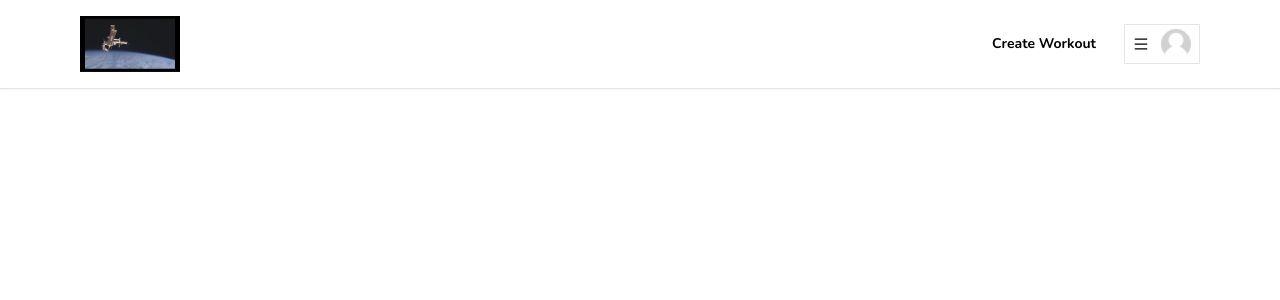
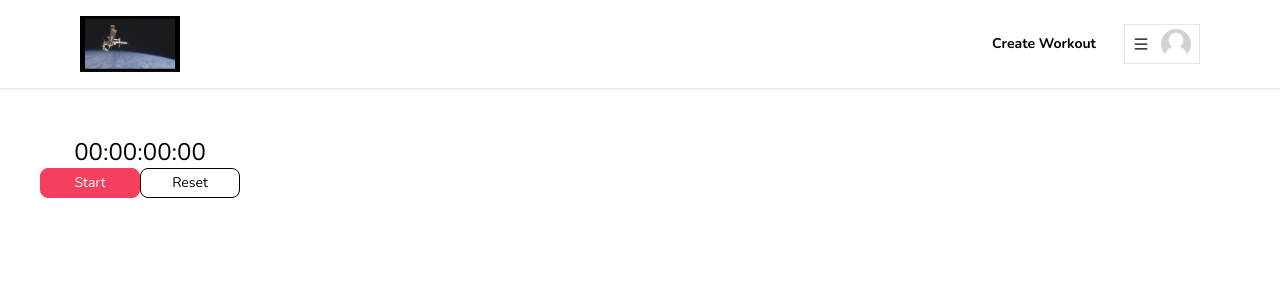
Before and after one commit to paola-pc/WorkItOut-web, a Next.js app: page / in a window 1280 px wide. Shown: the top 300 px of the page. Built offline with nearby package versions, Linux system fonts and the light colour scheme.

Commit message:
WIP: Stopwatch logic

```diff
--- /dev/null
+++ b/app/components/stopwatch/Stopwatch.tsx
@@ -0,0 +1,49 @@
+'use client';
+import { set } from "mongoose";
+import { useEffect, useState } from "react";
+import Button from "../Button";
+
+const Stopwatch = () => {
+  const [time, setTime] = useState(0);
+  const [isRunning, setIsRunning] = useState(false);
+
+  useEffect(() => {
+    let interval: any;
+    if (isRunning) {
+      interval = setInterval(() => setTime(time + 1), 10)
+    }
+    return () => clearInterval(interval)
+  }, [time, isRunning])
+
+  const hours = Math.floor(time / 360000);
+  const minutes = Math.floor((time % 360000) / 6000);
+  const seconds = Math.floor((time % 6000) / 100);
+  const milliseconds = time % 100;
+
+  const startStop = () => {
+    setIsRunning(!isRunning);
+  }
+
+  const reset = () => {
+    setTime(0);
+  }
+
+  return (
+    <div className="relative">
+      <div className="absolute mt-24 flex flex-col items-center p-10 ">
+        <div id="time-container" className="text-2xl">
+          <span>{hours.toString().padStart(2, '0')}:</span>
+          <span>{minutes.toString().padStart(2, '0')}:</span>
+          <span>{seconds.toString().padStart(2, '0')}:</span>
+          <span>{milliseconds.toString().padStart(2, '0')}</span>
+        </div>
+        <div id="button-container" className="flex w-[200px]">
+          <Button label={isRunning ? 'Pause' : 'Start'} onClick={startStop} small/>
+          <Button label="Reset" onClick={reset} small outline/>
+        </div>
+      </div>
+    </div>
+  );
+}
+
+export default Stopwatch;
--- a/app/layout.tsx
+++ b/app/layout.tsx
@@ -3,6 +3,7 @@ import Navbar from './components/navbar/Navbar'
 import './globals.css'
 import { Nunito } from 'next/font/google'
 import ToasterProvider from './providers/ToasterProvider'
+import Stopwatch from './components/stopwatch/Stopwatch'
 
 const nunito = Nunito({ subsets: ['latin'] })
 
@@ -23,6 +24,7 @@ export default function RootLayout({
         <ToasterProvider/>
         <RegisterModal />
         <Navbar />
+        <Stopwatch/>
         {children}
       </body>
     </html>
```
